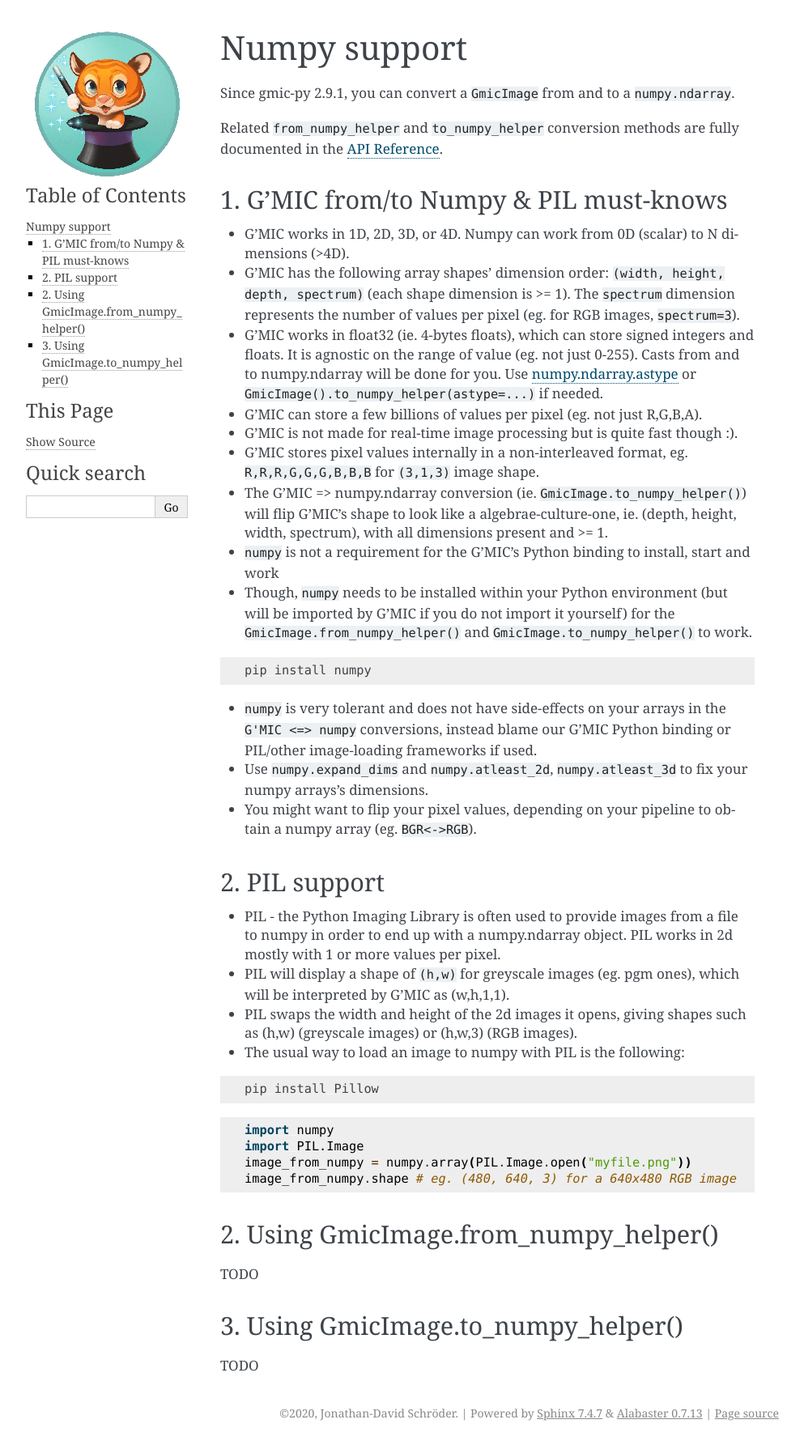
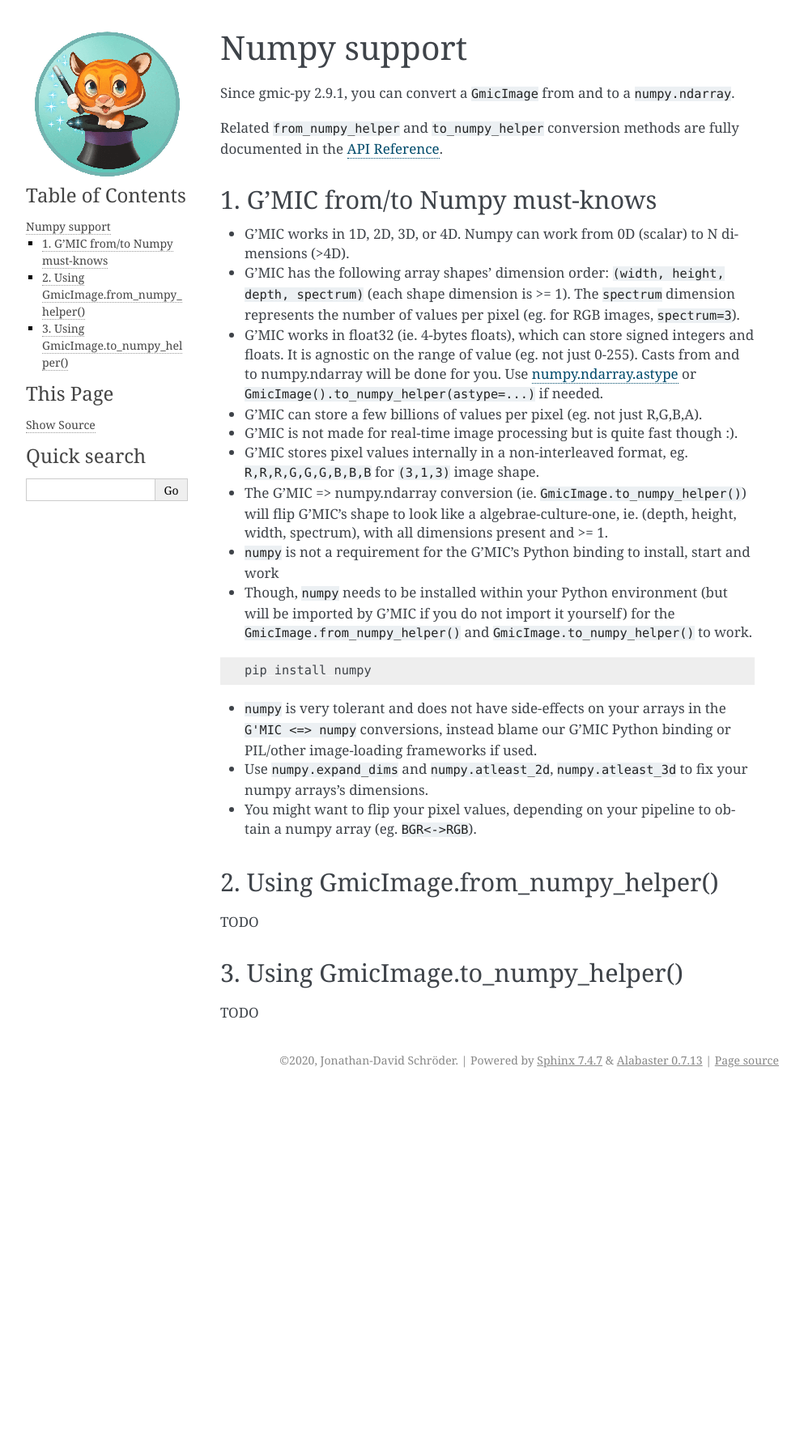
Before and after one commit to myselfhimself/gmic-py, a Sphinx documentation site: the page built from docs/numpy.rst, in a window 1280 px wide. Shown: the whole page at 81% size, without its empty margins (148-1141 px from the left). Built offline with Sphinx 7.4.7, drawn with Linux system fonts in a browser that asks for light colours; after the commit the page ends 1349 px from its top, so only the background shows below that.

Commit message:
#59 adding PIL Support documentation section

```diff
--- a/docs/index.rst
+++ b/docs/index.rst
@@ -34,6 +34,7 @@
    gettingstarted
    compiling
    numpy
+   PIL
    gmic
 
 
--- a/docs/numpy.rst
+++ b/docs/numpy.rst
@@ -4,7 +4,7 @@
 
 Related ``from_numpy_helper`` and ``to_numpy_helper`` conversion methods are fully documented in the :doc:`gmic`.
 
-1. G'MIC from/to Numpy & PIL must-knows
+1. G'MIC from/to Numpy must-knows
 ########################################
 * G'MIC works in 1D, 2D, 3D, or 4D. Numpy can work from 0D (scalar) to N dimensions (>4D).
 * G'MIC has the following array shapes' dimension order: ``(width, height, depth, spectrum)`` (each shape dimension is >= 1). The ``spectrum`` dimension represents the number of values per pixel (eg. for RGB images, ``spectrum=3``).
@@ -26,26 +26,8 @@
 * You might want to flip your pixel values, depending on your pipeline to obtain a numpy array (eg. ``BGR<->RGB``).
 
 
-2. PIL support
-##############
-* PIL - the Python Imaging Library is often used to provide images from a file to numpy in order to end up with a numpy.ndarray object. PIL works in 2d mostly with 1 or more values per pixel.
-* PIL will display a shape of ``(h,w)`` for greyscale images (eg. pgm ones), which will be interpreted by G'MIC as (w,h,1,1).
-* PIL swaps the width and height of the 2d images it opens, giving shapes such as (h,w) (greyscale images) or (h,w,3) (RGB images).
-* The usual way to load an image to numpy with PIL is the following:
-
-.. code-block:: sh
-
-    pip install Pillow
-
-.. code-block:: python
-
-    import numpy
-    import PIL.Image
-    image_from_numpy = numpy.array(PIL.Image.open("myfile.png"))
-    image_from_numpy.shape # eg. (480, 640, 3) for a 640x480 RGB image
-
 2. Using GmicImage.from_numpy_helper()
-#####################################
+#######################################
 TODO
 
 3. Using GmicImage.to_numpy_helper()
```
Also changed, not shown: docs/PIL.rst (added, +50 -0 lines).
